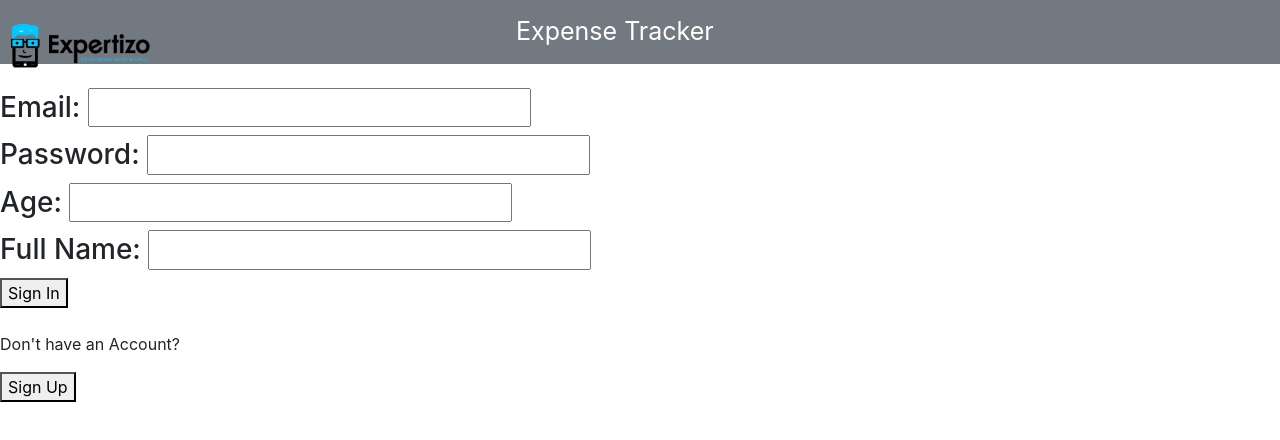
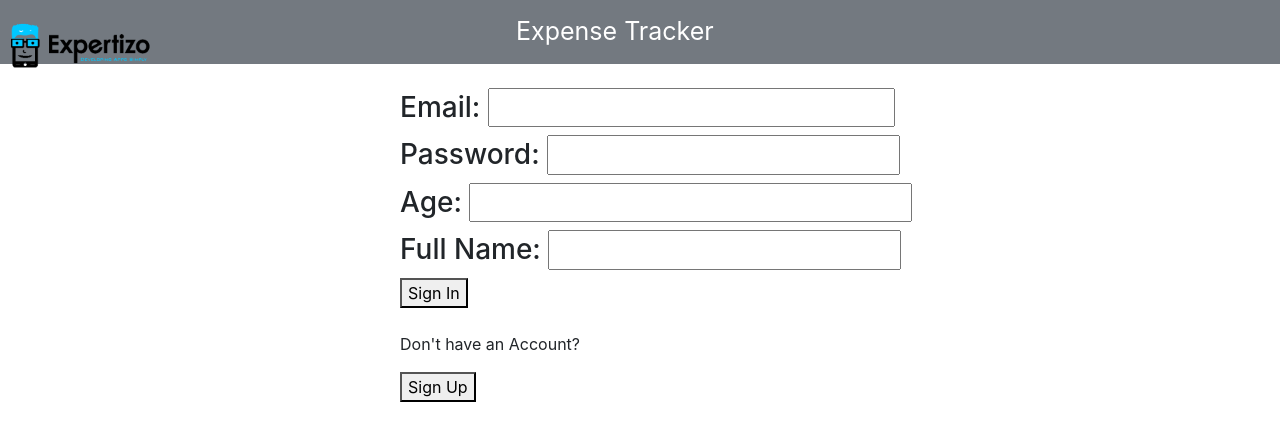
Before and after one commit to fahad-shaikh09/Firebase-App, a plain HTML site: page public/index.html in a window 1280 px wide. Drawn offline with nearby package versions, Linux system fonts and the light colour scheme.

Commit message:
edited index.html

```diff
--- a/public/index.css
+++ b/public/index.css
@@ -18,4 +18,10 @@
 
 #customColor{
     background-color: #737980
-    }
+}
+
+.form {
+    width: 600px;
+    margin-left: 400px;
+
+}
--- a/public/index.html
+++ b/public/index.html
@@ -58,10 +58,10 @@
   </nav>
   <br>
       <div class="form">
-      <h3>Email:  <input type="email" id="email"/> </h3>
-      <h3>Password: <input type="password" id="password"/> </h3>
-      <h3>Age: <input type="number" id="age"  /> </h3>
-      <h3>Full Name: <input type="text" id="fullname"  /> </h3>
+      <h3>Email:  <input type="email" id="email" size="18"/> </h3>
+      <h3>Password: <input type="password" id="password" size="15.5"/> </h3>
+      <h3>Age: <input type="number" id="age" size="20" /> </h3>
+      <h3>Full Name: <input type="text" id="fullname" size="15" /> </h3>
 
       <button onclick="signin()">Sign In</button> <br />
       <br>
```
Also changed, not shown: public/dashboard.js (+11 -11 lines).
